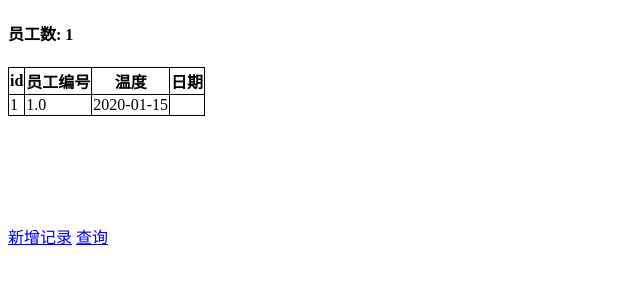
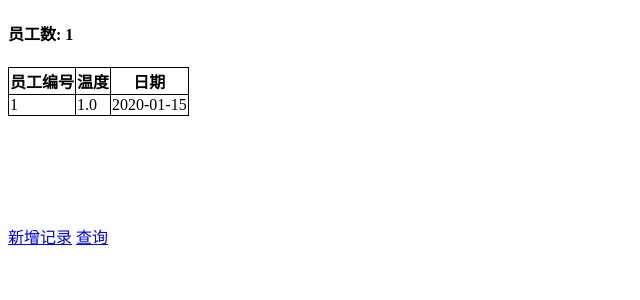
Before and after one commit to wentfar/Python-Flask-Crud, a Flask app: page /index in a window 1280 px wide. Shown: the top 300 px of the page, without its empty margins (0-640 px from the left). Run offline with Flask 2, Linux system fonts and the light colour scheme; tables that the repository leaves empty hold one stand-in row (values such as "Sample post").

Commit message:
格式调整

```diff
--- a/app/templates/index.html
+++ b/app/templates/index.html
@@ -12,7 +12,7 @@
 
 <table border="1">
     <tr>
-        <th>id</th>
+{#        <th>id</th>#}
         <th>员工编号</th>
         <th>温度</th>
         <th>日期</th>
--- a/app/templates/query.html
+++ b/app/templates/query.html
@@ -30,7 +30,7 @@
 
 <table border="1">
     <tr>
-        <td align="center">id</td>
+{#        <td align="center">id</td>#}
         <td align="center">员工编号</td>
         <td align="center">温度</td>
         <td align="center">日期</td>
```
